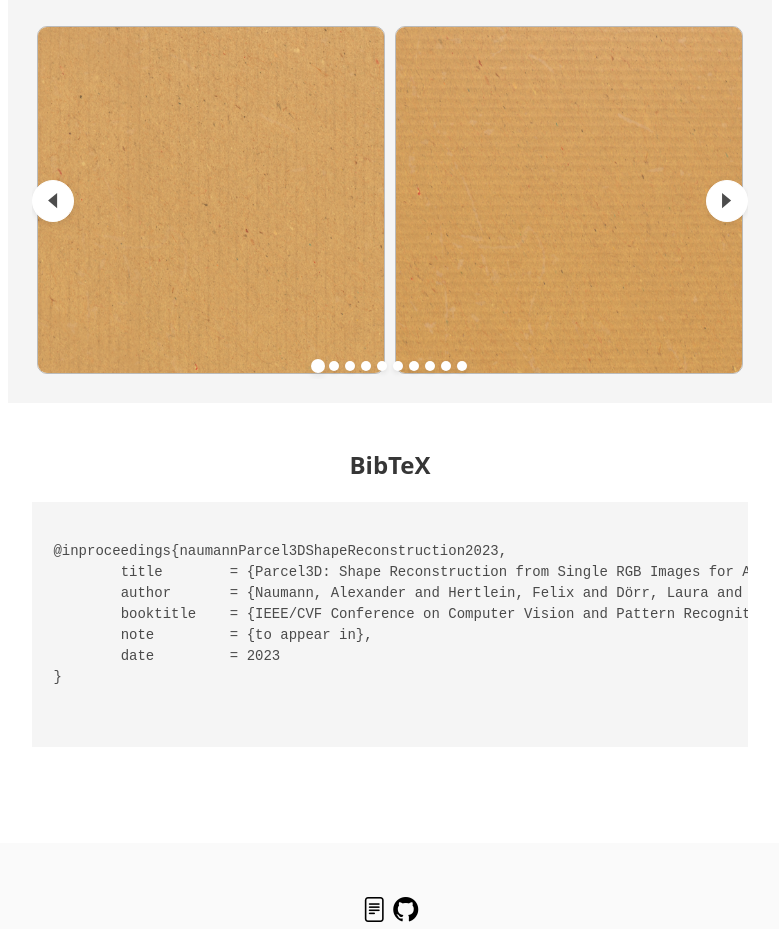
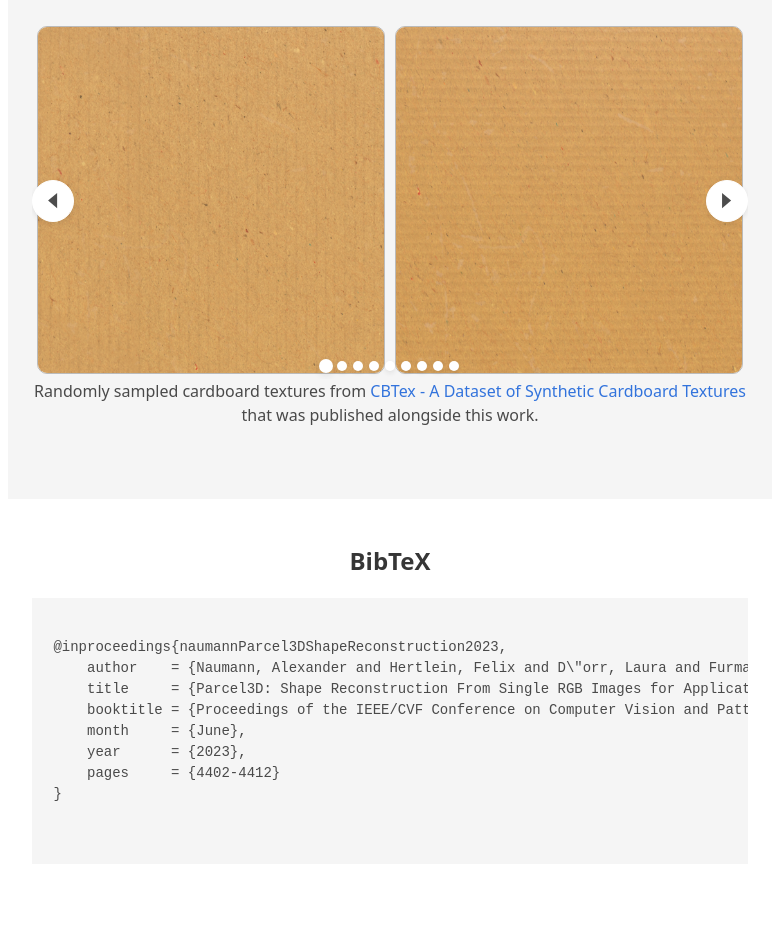
Before and after one commit to a-nau/parcel3d, a plain HTML site: page index.html in a window 1280 px wide. Shown: the part 2528-3457 px from the top of the page, without its empty margins (250-1029 px from the left). Drawn offline with Linux system fonts and the light colour scheme; a web font is replaced by a local one.

Commit message:
fix: fix cardboard and add paper link

```diff
--- a/index.html
+++ b/index.html
@@ -77,16 +77,8 @@
                         <div class="column has-text-centered">
                             <div class="publication-links">
                                 <!-- PDF Link. -->
-                                <!--                            <span class="link-block">-->
-                                <!--                                <a href="" class="external-link button is-normal is-rounded is-dark">-->
-                                <!--                                  <span class="icon">-->
-                                <!--                                      <i class="fas fa-file-pdf"></i>-->
-                                <!--                                  </span>-->
-                                <!--                                  <span>Paper (tbd)</span>-->
-                                <!--                                </a>-->
-                                <!--                              </span>-->
                                 <span class="link-block">
-                                    <a href="https://arxiv.org/abs/2304.08994"
+                                    <a href="https://openaccess.thecvf.com/content/CVPR2023W/VISION/html/Naumann_Parcel3D_Shape_Reconstruction_From_Single_RGB_Images_for_Applications_in_CVPRW_2023_paper.html"
                                         class="external-link button is-normal is-rounded is-dark" target="_blank">
                                         <span class="icon">
                                             <i class="bi bi-file-text"></i>
@@ -309,8 +301,16 @@
                                     <div class="item">
                                         <img src="static/images/cardboard/texture_0080.png" />
                                     </div>
-                                    <br />
-                                    <br />
+                                    <div class="item">
+                                        <img src="static/images/cardboard/texture_0092.png" />
+                                    </div>
+                                </div>
+                                Randomly sampled cardboard textures from <a href="https://zenodo.org/record/8041823"
+                                    style="color: #3273dc">CBTex - A Dataset of Synthetic Cardboard Textures</a> that
+                                was published alongside this work.
+                            </div>
+                            <br />
+                            <br />
                     </section>
                     <section class="section" id="BibTeX">
                         <div class="container is-max-desktop content">
@@ -318,11 +318,12 @@
                             <pre style="text-align: left">
 <code>
 @inproceedings{naumannParcel3DShapeReconstruction2023,
-	title        = {Parcel3D: Shape Reconstruction from Single RGB Images for Applications in Transportation Logistics},
-	author       = {Naumann, Alexander and Hertlein, Felix and Dörr, Laura and Furmans, Kai},
-	booktitle    = {IEEE/CVF Conference on Computer Vision and Pattern Recognition Workshops ({CVPRW})},
-	note         = {to appear in},
-	date         = 2023
+    author    = {Naumann, Alexander and Hertlein, Felix and D\"orr, Laura and Furmans, Kai},
+    title     = {Parcel3D: Shape Reconstruction From Single RGB Images for Applications in Transportation Logistics},
+    booktitle = {Proceedings of the IEEE/CVF Conference on Computer Vision and Pattern Recognition (CVPR) Workshops},
+    month     = {June},
+    year      = {2023},
+    pages     = {4402-4412}
 }
 </code>
                             </pre>
@@ -335,8 +336,9 @@
         <footer class="footer">
             <div class="container">
                 <div class="content has-text-centered">
-                    <a class="icon-link" href="https://arxiv.org/abs/2304.08994" target="_blank" class="external-link"
-                        disabled>
+                    <a class="icon-link"
+                        href="https://openaccess.thecvf.com/content/CVPR2023W/VISION/papers/Naumann_Parcel3D_Shape_Reconstruction_From_Single_RGB_Images_for_Applications_in_CVPRW_2023_paper.pdf"
+                        target="_blank" class="external-link" disabled>
                         <i class="bi bi-file-text"></i>
                     </a>
                     <a class="icon-link" href="https://github.com/a-nau/" target="_blank" class="external-link"
```
